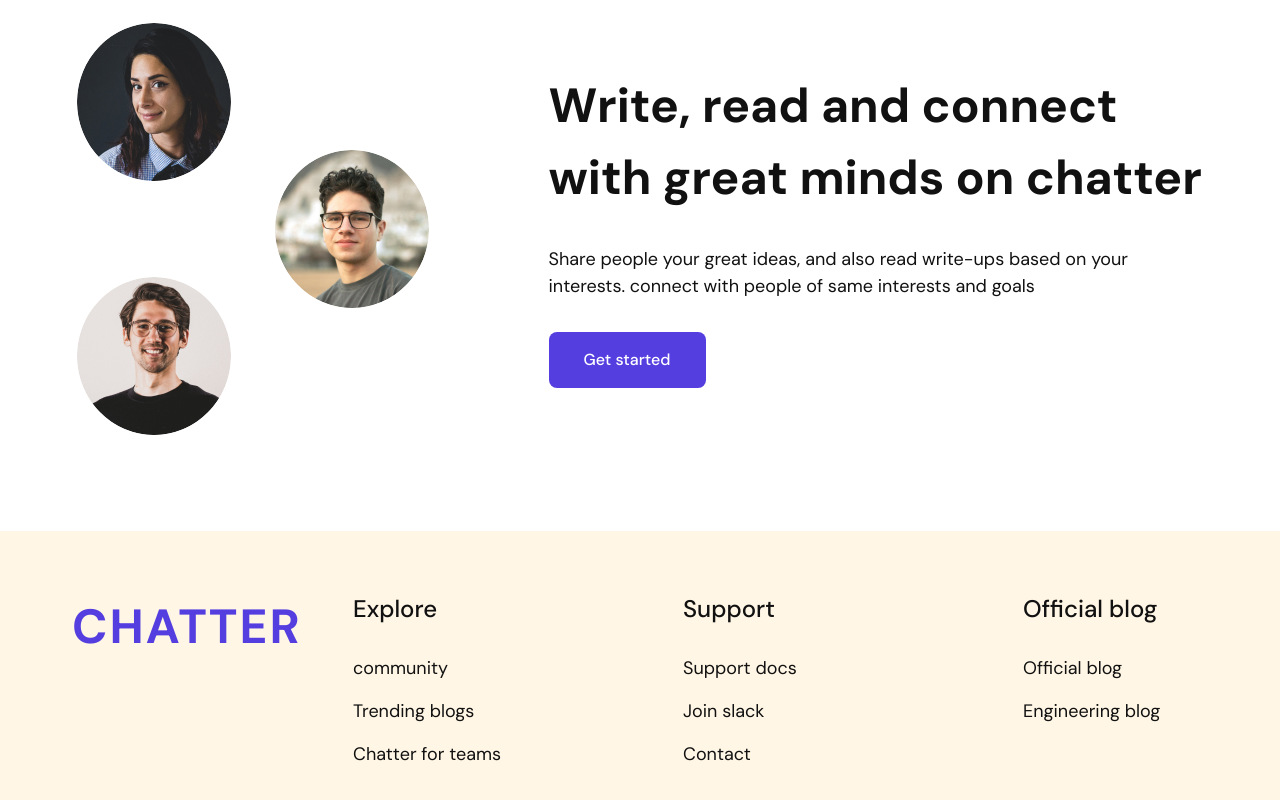
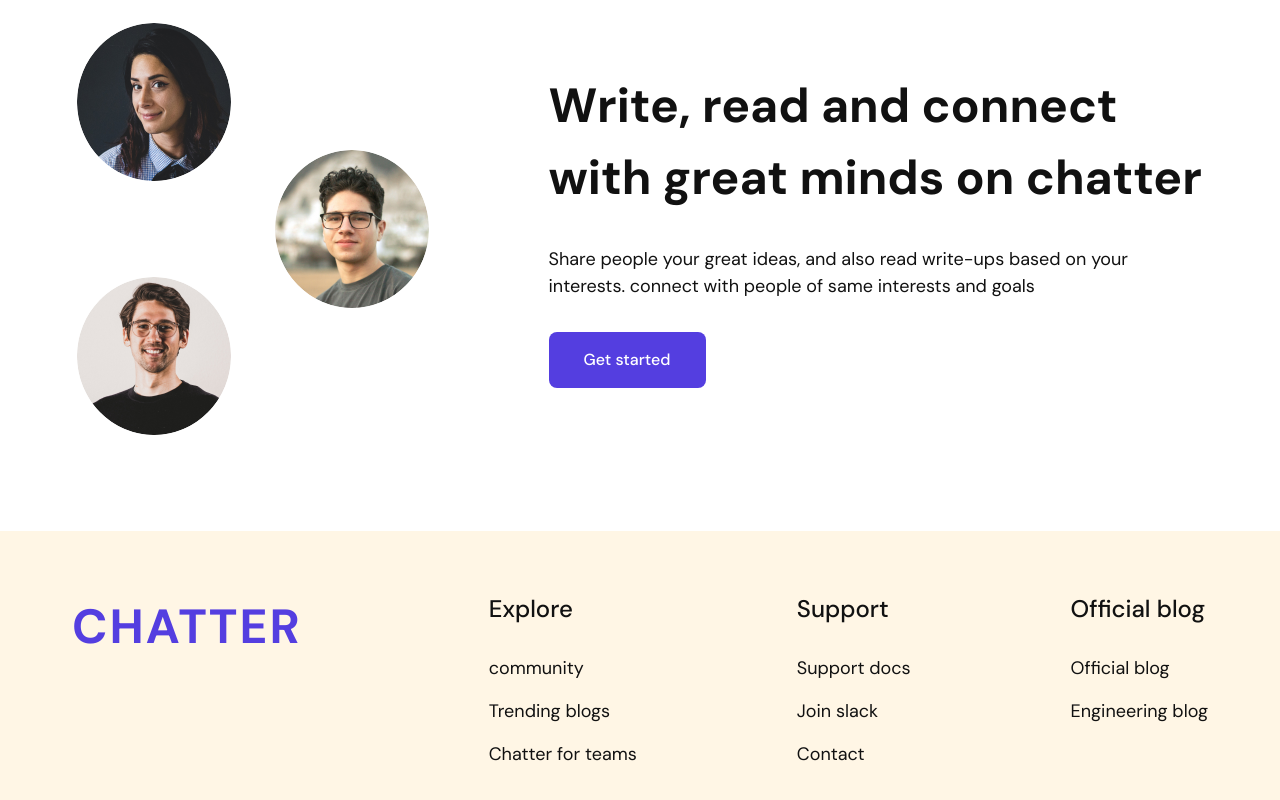
Before and after one commit to FolashadeBlessingBello/chatter, a plain HTML site: page index.html in a window 1280 px wide. Shown: the part 2647-3447 px from the top of the page. Drawn offline with Linux system fonts and the light colour scheme.

Commit message:
feat: edit footer section

```diff
--- a/css/style.css
+++ b/css/style.css
@@ -404,7 +404,8 @@ body {
 
 .footer__inner {
   display: grid;
-  grid-template-columns: 1fr 330px 340px 185px;
+  grid-template-columns: 1fr repeat(3, auto);
+  column-gap: 160px;
   align-items: start;
 }
 
```
